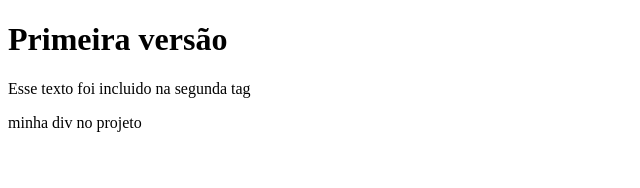
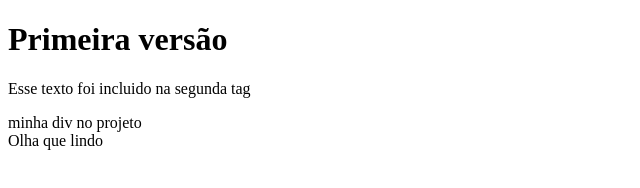
Before and after one commit to rgb2709/curso_git1, a plain HTML site: page index.html in a window 1280 px wide. Shown: the whole page, without its empty margins (0-640 px from the left). Drawn offline with Linux system fonts and the light colour scheme.

Commit message:
criando span

```diff
--- a/index.html
+++ b/index.html
@@ -9,6 +9,7 @@
     <h1>Primeira versão</h1>
     <p>Esse texto foi incluido na segunda tag</p>
     <div id="teste" class="bold">minha div no projeto</div>
+    <span>Olha que lindo</span>
 
 </body>
 </html>
```
